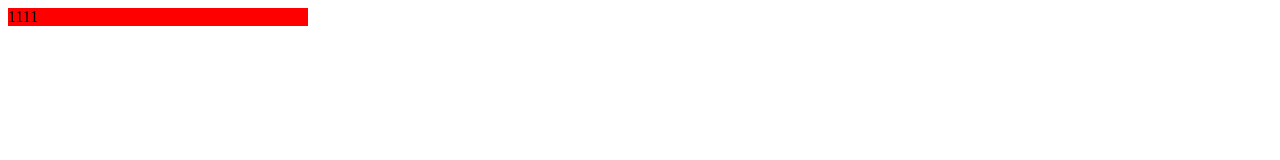
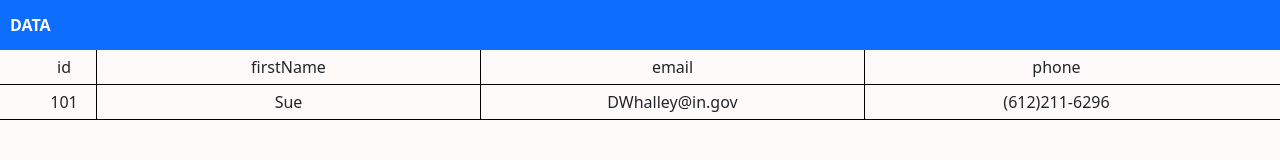
Before and after one commit to ushajindi/works, a React app: page /small in a window 1280 px wide. Built offline with nearby package versions, Linux system fonts and the light colour scheme; no server answers.

Commit message:
до начала сортировки

```diff
--- a/package.json
+++ b/package.json
@@ -25,9 +25,13 @@
     "webpack-dev-server": "^3.11.2"
   },
   "dependencies": {
+    "axios": "^0.21.1",
+    "bootstrap-icons": "^1.3.0",
     "html-webpack-plugin": "^5.1.0",
     "react": "^17.0.1",
-    "react-dom": "^17.0.1"
+    "react-dom": "^17.0.1",
+    "react-router": "^5.2.0",
+    "react-router-dom": "^5.2.0"
   },
   "babel": {
     "presets": [
--- a/src/components/App.js
+++ b/src/components/App.js
@@ -1,9 +1,35 @@
 import React from 'react'
 import s from "./style.css"
+import {Link, Route, Switch} from "react-router-dom";
+import Home from "./Home";
+import SmallData from "./Small";
+import BigData from "./Big";
 
-const App=()=>{
+const App=(props)=>{
+
     return(
-        <div className={s.intro}>1111</div>
+        <div className={s.intro}>
+            <header>
+                <div className={s.logo}><Link to="/">DATA</Link></div>
+            </header>
+            <Switch>
+                <Route path="/" exact component={(props)=>{
+                    return(
+                        <Home props={props}/>
+                    )
+                }}/>
+                <Route path={"/big"} component={(props)=>{
+                    return(
+                        <BigData props={props}/>
+                    )
+                }}/>
+                <Route path={"/small"} component={(props)=>{
+                    return(
+                        <SmallData props={props}/>
+                    )
+                }}/>
+            </Switch>
+        </div>
     )
 }
 export default App
--- /dev/null
+++ b/src/components/Big.js
@@ -0,0 +1,8 @@
+import React from "react"
+
+const BigData = ()=>{
+    return(
+        <div>Big</div>
+    )
+}
+export default BigData
--- /dev/null
+++ b/src/components/Home.js
@@ -0,0 +1,16 @@
+import React from "react"
+import s from "./style.css"
+import {Link} from "react-router-dom";
+
+const Home = ()=>{
+    return(
+        <div className={s.home}>
+            <div>
+                <Link to="/small"><button type="button" className="btn btn-outline-primary">Маленький набор данных</button></Link></div>
+            <div>
+                <Link to="/big"><button type="button" className="btn btn-outline-primary">Большой набор данных</button></Link>
+            </div>
+        </div>
+    )
+}
+export default Home
--- /dev/null
+++ b/src/components/Small.js
@@ -0,0 +1,97 @@
+import React,{useState,useEffect} from "react"
+import axios from "axios"
+import s from "./style.css"
+
+const url = "http://www.filltext.com/?rows=32&id={number|1000}&firstName={firstName}&lastName={lastName}&email={email}&phone={phone|(xxx)xxx-xx-xx}&address={addressObject}&description={lorem|32}"
+const json = [
+    {
+        id: 101,
+        firstName: 'Sue',
+        lastName: 'Corson',
+        email: 'DWhalley@in.gov',
+        phone: '(612)211-6296',
+        address: {
+            streetAddress: '9792 Mattis Ct',
+            city: 'Waukesha',
+            state: 'WI',
+            zip: '22178'
+        },
+        description: 'et lacus magna dolor...',
+    }
+]
+const SmallData = () => {
+    const [webData,setWebData]=useState(json)
+    useEffect(()=>{
+        axios.get(url).then(data=>{
+            setWebData(data.data)
+    })
+    },[])
+
+    const MapData = (data) => {
+        const [vis,setVis]=useState(false)
+        const [id,setId]=useState(null)
+
+        const getAddress=(idEl)=>{
+            setId(idEl)
+            setVis(true)
+            console.log(window.screenTop)
+
+        }
+        const Address=(el,id)=>{
+
+            if (el.id===id){
+                return(
+                    <div className={s.address}>
+                        Выбран пользователь:  <b>{el.firstName}</b><br/>
+                        Описание: <br/>
+                        <textarea value={el.description}/> <br/>
+                        Адрес проживания: <b>{el.address.streetAddress}</b> <br/>
+                        Город: <b>{el.address.city}</b> <br/>
+                        Провинция/штат: <b>{el.address.state}</b><br/>
+                        Индекс: <b>{el.address.zip}</b>
+                    </div>
+                )
+            }
+        }
+        return (data.map((el => {
+            return (
+                <div key={el.id}>
+                    <div  onClick={()=>{getAddress(el.id)}} className={s.small__inner}>
+                    <div> {el.id}</div>
+                    <div>{el.firstName}</div>
+                    <div>{el.email}</div>
+                    <div>{el.phone}</div>
+                        {vis&&Address(el,id)}
+                </div>
+
+                </div>
+
+            )
+        })))
+    }
+
+    return (
+        <div>
+            <div className={s.small__inner}>
+                <div> id</div>
+                <div> firstName</div>
+                <div> email</div>
+                <div> phone</div>
+            </div>
+            {MapData(webData)}
+        </div>
+    )
+}
+export default SmallData
+
+
+/*  <div className={vis?s.address:s.hidden}>
+                    Выбран пользователь:  <b>{el.firstName}</b><br/>
+                    Описание: <br/>
+                    <textarea value={el.description}/> <br/>
+                    Адрес проживания: <b>{el.address.streetAddress}</b> <br/>
+                    Город: <b>{el.address.city}</b> <br/>
+                    Провинция/штат: <b>{el.address.state}</b><br/>
+                    Индекс: <b>{el.address.zip}</b>
+                </div>
+            )*/
--- a/src/components/style.css
+++ b/src/components/style.css
@@ -1,4 +1,59 @@
+body{
+    background: #fffafa;
+}
 .intro{
-    width: 300px;
-    background: red;
+    width: 100%;
 }
+header{
+    height: 50px;
+    display: flex;
+    background: #0d6efd;
+}
+.logo{
+    display: flex;
+    justify-content: space-evenly;
+    align-self: center;
+    align-items: center;
+    color: snow;
+    font-weight: bold;
+    padding-left: 10px;
+}
+.logo a{
+    color: snow;
+    text-decoration: none;
+}
+.logo a:hover{
+    color: #cec9c9;
+    text-decoration: none;
+}
+.home{
+    display: flex;
+    justify-content: space-around;
+}
+.small__inner{
+    display: flex;
+    justify-content: center;
+    border-bottom: 1px black solid;
+    flex-wrap: wrap;
+}
+
+.small__inner div{
+    border-left: 1px black solid;
+    padding: 5px;
+    width: 30%;
+    display: flex;
+    justify-content: center;
+}
+.small__inner div:first-child{
+    border-left: none;
+    width: 5%;
+}
+.address{
+    display: flex;
+    flex-direction: column;
+    flex-wrap: wrap;
+    border: none;
+}
+.hidden{
+    display: none;
+}
--- a/src/index.js
+++ b/src/index.js
@@ -1,4 +1,7 @@
 import React, { Component } from "react";
 import ReactDOM from "react-dom";
 import App from "./components/App";
-ReactDOM.render(<App />, document.querySelector("#root"));
+import {BrowserRouter} from "react-router-dom";
+ReactDOM.render(
+    <BrowserRouter><App /></BrowserRouter>
+    , document.querySelector("#root"));
--- a/webpack.config.js
+++ b/webpack.config.js
@@ -4,16 +4,24 @@ module.exports = {
     entry: "./src/index.js",
     mode: "development",
     output: {
-        filename: "./main.js"
+        //filename: "./dist/main.js"
+        path: path.resolve(__dirname, './dist'),     // путь к каталогу выходных файлов - папка public
+        publicPath: '/',
+        filename: "main.js"
     },
     devServer: {
+        historyApiFallback: true,
         contentBase: path.join(__dirname, "dist"),
         compress: true,
-        port: 9000,
+        port: 4000,
         watchContentBase: true,
         progress: true,
         overlay: true,
-        open: true
+        open: true,
+        inline:true,
+        hot:true,
+        publicPath: '/',
+
     },
 
     module: {
```
Also changed, not shown: dist/index.html, 1 other file.
